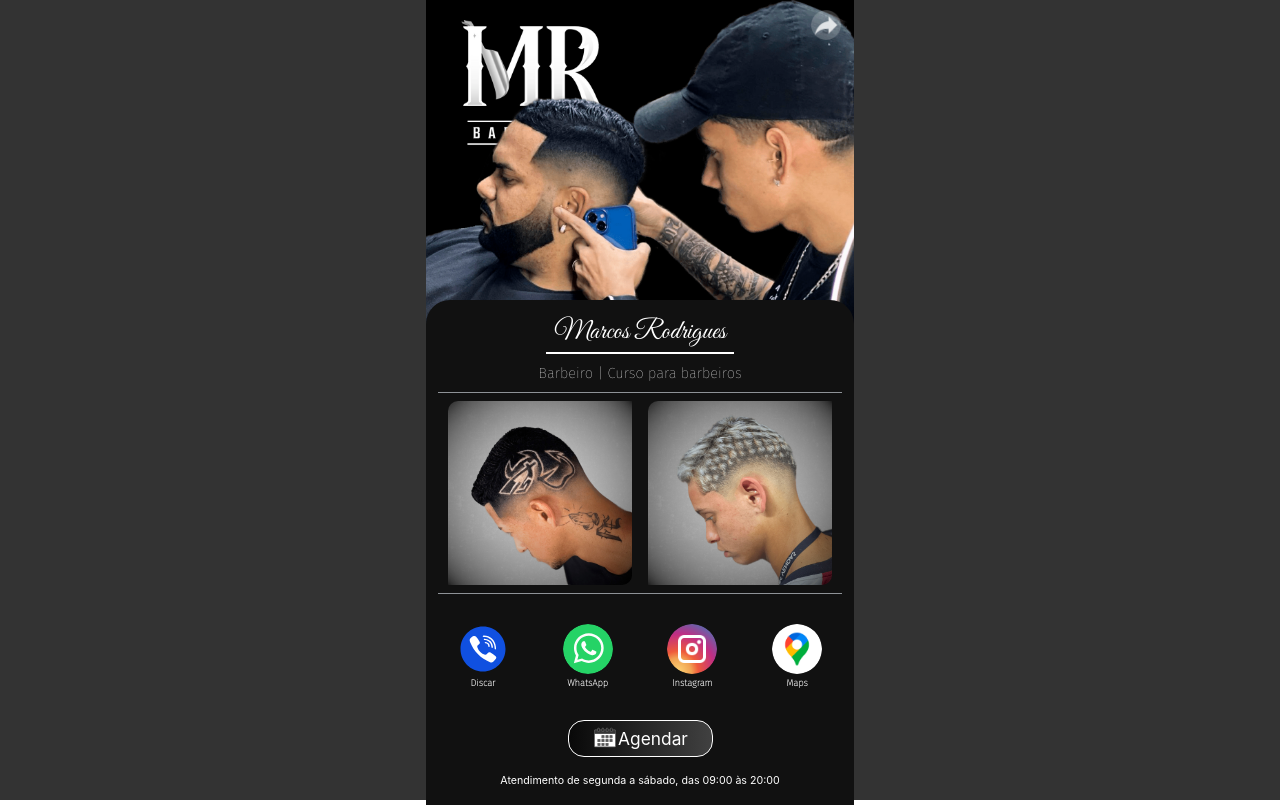
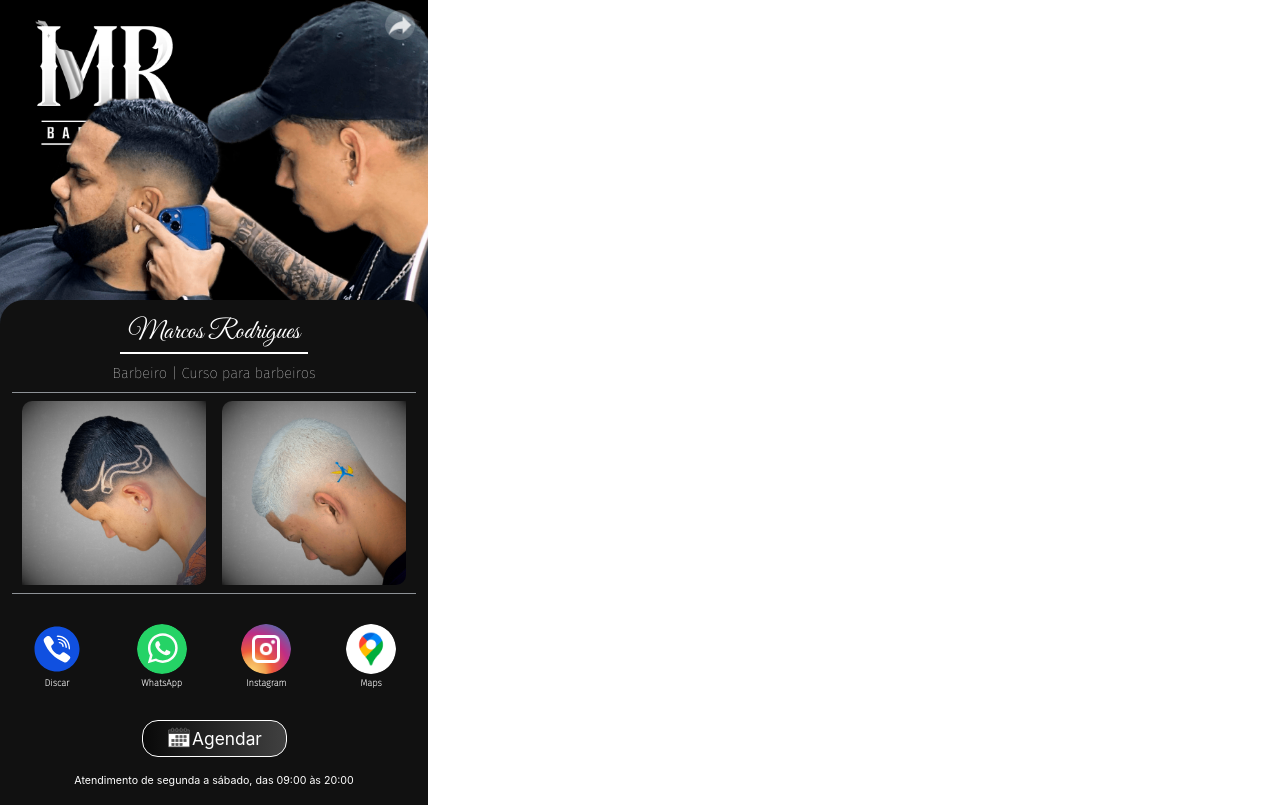
Before and after one commit to Dev-Tec-Org/cartoes-online, a React (Create React App) app: page /marcos-rodrigues in a window 1280 px wide. Built offline with nearby package versions, Linux system fonts and the light colour scheme.

Commit message:
Ajustes finais

```diff
--- a/src/App.tsx
+++ b/src/App.tsx
@@ -6,10 +6,8 @@ import AppRoutes from './Routes';
 const App: React.FC = () => {
   return (
     <Router>
-      <Box w={"full"} h={"100vh"} backgroundColor={"blackAlpha.800"} >
-        <Box w={"max-content"} h={"max-content"} mx={"auto"}>
+      <Box w={"full"}>
           <AppRoutes />
-        </Box>
       </Box>
     </Router>
   );
--- a/src/cartoes/marcos-rodrigues/components/Carrossel.tsx
+++ b/src/cartoes/marcos-rodrigues/components/Carrossel.tsx
@@ -20,9 +20,6 @@ const ImageCarousel: React.FunctionComponent = () => {
                 dynamicHeight={true}
                 swipeable={true}
                 showArrows={false}
-                autoPlay={true}
-                infiniteLoop={true}
-                interval={3000}
             >
                 <div style={{ margin: '0 10px', display: 'flex', justifyContent: 'space-between' }}>
                     <img src={img5} alt="Image 5" style={{ borderTopLeftRadius: '10px', borderBottomRightRadius: '10px', width: "48%" }} />
```
